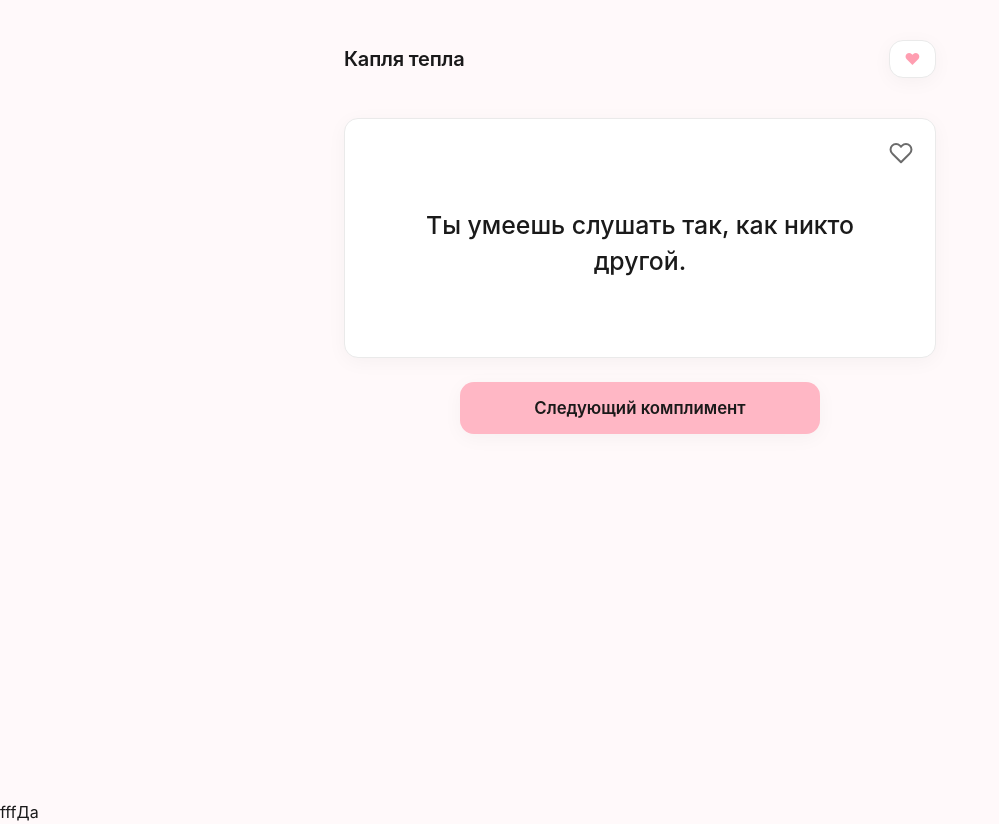
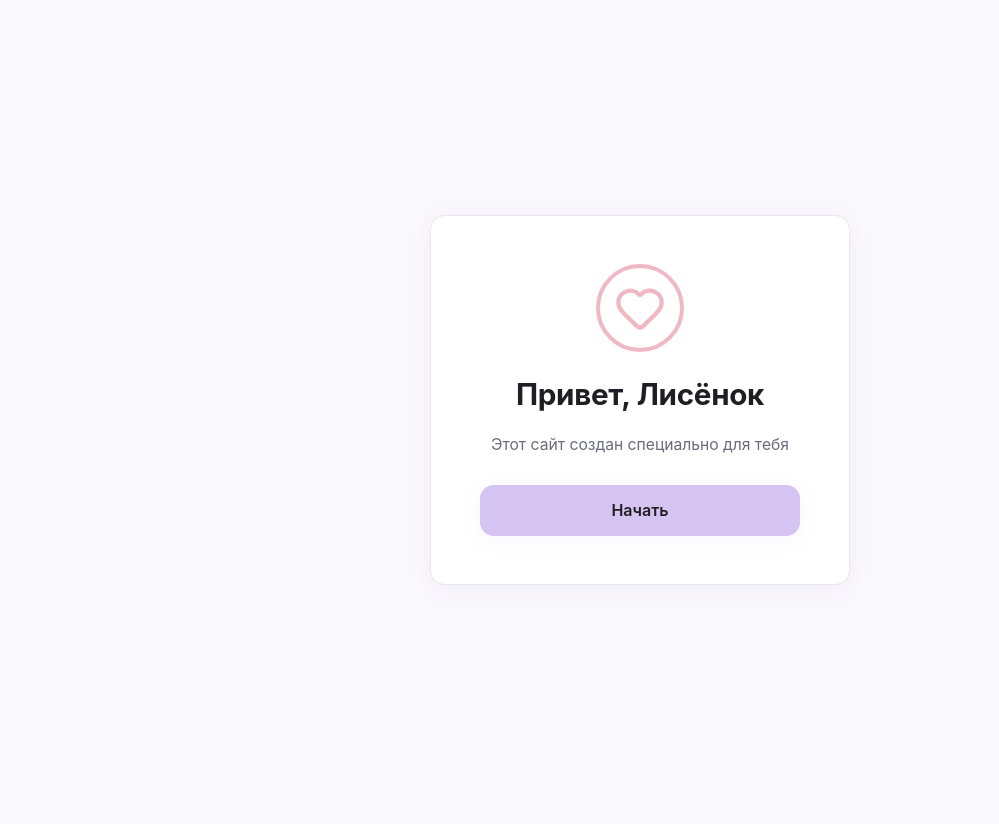
Before and after one commit to Owl-for-fox/my_love, a Vue app: page / in a window 1280 px wide. Shown: the whole page, without its empty margins (0-999 px from the left). After the commit the page ends 800 px from the top, so only its background shows below. Built offline with nearby package versions, Linux system fonts and the light colour scheme.

Commit message:
home page, new icons

```diff
--- a/index.html
+++ b/index.html
@@ -2,14 +2,16 @@
 <html lang="">
 <head>
   <meta charset="UTF-8">
-    <link rel="icon" type="image/x-icon" href="./favicon.ico">
-    <meta name="viewport" content="width=device-width, initial-scale=1.0">
-    <title>Vite App</title>
+  <link href="/hand-heart.png"
+        rel="icon"
+        type="image/png">
+  <meta content="width=device-width, initial-scale=1.0"
+        name="viewport">
+  <title>Лучшей девушке</title>
 </head>
 <body>
   <div id="app"></div>
-    <p>fffДа </p>
-    <script type="module" src="/src/main.ts"></script>
-
+  <script src="/src/main.ts"
+          type="module"></script>
 </body>
 </html>
--- a/src/App.vue
+++ b/src/App.vue
@@ -1,38 +1,57 @@
-<script setup lang="ts">
-import { computed, ref } from 'vue'
+<script lang="ts"
+        setup>
+import {computed, ref} from 'vue'
 import ComplimentCard from './components/ComplimentCard.vue'
 import FavoritesPanel from './components/FavoritesPanel.vue'
-import { useCompliments } from './composables/useCompliments'
-import { useFavorites } from './composables/useFavorites'
+import WelcomeScreen from './components/WelcomeScreen.vue'
+import {useCompliments} from './composables/useCompliments'
+import {useFavorites} from './composables/useFavorites'
 
-const { current, next } = useCompliments()
-const { favorites } = useFavorites()
+const {current, next} = useCompliments()
+const {favorites} = useFavorites()
 
+const started = ref(false)
 const showFavorites = ref(false)
 const favCount = computed(() => favorites.value.length)
 </script>
 
 <template>
-  <div class="page">
+  <WelcomeScreen v-if="!started"
+                 @start="started = true" />
+
+  <div v-else
+       class="page">
     <header class="header">
-      <h1>Капля тепла</h1>
+      <h1>©Специально для Лисенка</h1>
       <button
-        class="fav-trigger"
-        :aria-label="`Открыть избранное (${favCount})`"
-        @click="showFavorites = true"
-      >
-        <span class="fav-icon" aria-hidden="true">♥</span>
-        <span class="fav-count" v-if="favCount > 0">{{ favCount }}</span>
+          :aria-label="`Открыть избранное (${favCount})`"
+          class="fav-trigger"
+          @click="showFavorites = true">
+        <span aria-hidden="true"
+              class="fav-icon">
+          <svg class="lucide lucide-heart-icon lucide-heart"
+               fill="none"
+               height="24"
+               stroke="currentColor"
+               stroke-linecap="round"
+               stroke-linejoin="round"
+               stroke-width="2"
+               viewBox="0 0 24 24"
+               width="24"
+               xmlns="http://www.w3.org/2000/svg"><path d="M2 9.5a5.5 5.5 0 0 1 9.591-3.676.56.56 0 0 0 .818 0A5.49 5.49 0 0 1 22 9.5c0 2.29-1.5 4-3 5.5l-5.492 5.313a2 2 0 0 1-3 .019L5 15c-1.5-1.5-3-3.2-3-5.5" /></svg></span>
+        <span v-if="favCount > 0"
+              class="fav-count">{{ favCount }}</span>
       </button>
     </header>
 
     <main class="main">
       <ComplimentCard :text="current" />
-
-      <button class="next-btn" @click="next">Следующий комплимент</button>
+      <button class="next-btn"
+              @click="next">Следующий комплимент
+      </button>
     </main>
-
-    <FavoritesPanel :open="showFavorites" @close="showFavorites = false" />
+    <FavoritesPanel :open="showFavorites"
+                    @close="showFavorites = false" />
   </div>
 </template>
 
@@ -63,13 +82,12 @@ h1 {
   position: relative;
   display: inline-flex;
   align-items: center;
-  gap: 0.4rem;
+  gap: 0.2rem;
   padding: 0.5rem 0.9rem;
   border-radius: var(--radius);
   background: var(--card-bg);
   border: 1px solid var(--border);
   box-shadow: var(--shadow);
-  font-size: 0.95rem;
   transition: transform 140ms ease, background-color 160ms ease;
 }
 
@@ -82,8 +100,10 @@ h1 {
 }
 
 .fav-icon {
-  color: var(--accent-hover);
+  color: var(--decor-hover);
   font-size: 1rem;
+  display: flex;
+  align-items: center;
 }
 
 .fav-count {
--- a/src/assets/main.css
+++ b/src/assets/main.css
@@ -1,12 +1,14 @@
 :root {
-  --bg-page: #FFF9FA;
-  --text-primary: #1A1A1A;
-  --text-muted: #6B6B6B;
-  --accent: #FFB7C5;
-  --accent-hover: #FF9EB1;
+  --bg-page: #F9F8FC;
+  --text-primary: #1E1E24;
+  --text-muted: #6B6B7B;
+  --accent: #D5C4F2;
+  --accent-hover: #BDA8E6;
+  --decor: #F8D2D9;
+  --decor-hover: #F0B8C2;
   --card-bg: #FFFFFF;
-  --border: #EAEAEA;
-  --shadow: 0 4px 20px rgba(0, 0, 0, 0.04);
+  --border: #EAE5F2;
+  --shadow: 0 4px 20px rgba(190, 168, 230, 0.10);
   --radius: 14px;
 
   font-family: 'Inter', -apple-system, BlinkMacSystemFont, 'Segoe UI', Roboto, sans-serif;
--- a/src/components/ComplimentCard.vue
+++ b/src/components/ComplimentCard.vue
@@ -1,10 +1,11 @@
-<script setup lang="ts">
-import { computed } from 'vue'
-import { useFavorites } from '../composables/useFavorites'
+<script lang="ts"
+        setup>
+import {computed} from 'vue'
+import {useFavorites} from '../composables/useFavorites'
 
 const props = defineProps<{ text: string }>()
 
-const { toggle, favorites } = useFavorites()
+const {toggle, favorites} = useFavorites()
 const liked = computed(() => favorites.value.includes(props.text))
 
 function onToggle() {
@@ -16,31 +17,31 @@ function onToggle() {
 <template>
   <div class="card">
     <button
-      class="heart"
-      :class="{ active: liked }"
         :aria-label="liked ? 'Убрать из избранного' : 'Добавить в избранное'"
         :aria-pressed="liked"
+        :class="{ active: liked }"
+        class="heart"
         @click="onToggle"
     >
-      <svg
-        viewBox="0 0 24 24"
-        width="24"
-        height="24"
-        aria-hidden="true"
-        :fill="liked ? 'currentColor' : 'none'"
+      <svg :fill="liked ? 'currentColor' : 'none'"
+           class="lucide lucide-heart-icon lucide-heart"
+           height="30"
            stroke="currentColor"
-        stroke-width="2"
            stroke-linecap="round"
            stroke-linejoin="round"
-      >
-        <path
-          d="M20.84 4.61a5.5 5.5 0 0 0-7.78 0L12 5.67l-1.06-1.06a5.5 5.5 0 0 0-7.78 7.78l1.06 1.06L12 21.23l7.78-7.78 1.06-1.06a5.5 5.5 0 0 0 0-7.78z"
-        />
+           stroke-width="2"
+           viewBox="0 0 24 24"
+           width="30"
+           xmlns="http://www.w3.org/2000/svg">
+        <path d="M2 9.5a5.5 5.5 0 0 1 9.591-3.676.56.56 0 0 0 .818 0A5.49 5.49 0 0 1 22 9.5c0 2.29-1.5 4-3 5.5l-5.492 5.313a2 2 0 0 1-3 .019L5 15c-1.5-1.5-3-3.2-3-5.5" />
       </svg>
     </button>
 
-    <Transition name="fade-up" mode="out-in">
-      <p :key="text" class="text">{{ text }}</p>
+    <Transition mode="out-in"
+                name="fade-up">
+      <p :key="text"
+         class="text">{{ text }}
+      </p>
     </Transition>
   </div>
 </template>
@@ -83,12 +84,12 @@ function onToggle() {
 }
 
 .heart:hover {
-  background: rgba(255, 183, 197, 0.15);
-  color: var(--accent-hover);
+  background: rgba(248, 210, 217, 0.25);
+  color: var(--decor-hover);
 }
 
 .heart.active {
-  color: var(--accent-hover);
+  color: var(--decor-hover);
 }
 
 .heart:active {
--- /dev/null
+++ b/src/components/WelcomeScreen.vue
@@ -0,0 +1,118 @@
+<script lang="ts"
+        setup>
+defineEmits<{ start: [] }>()
+</script>
+
+<template>
+  <div class="welcome">
+    <div class="welcome-card">
+      <div aria-hidden="true"
+           class="welcome-heart">
+        <svg class="lucide lucide-heart-icon lucide-heart"
+             fill="none"
+             height="52"
+             stroke="currentColor"
+             stroke-linecap="round"
+             stroke-linejoin="round"
+             stroke-width="2"
+             viewBox="0 0 24 24"
+             width="52"
+             xmlns="http://www.w3.org/2000/svg">
+          <path d="M2 9.5a5.5 5.5 0 0 1 9.591-3.676.56.56 0 0 0 .818 0A5.49 5.49 0 0 1 22 9.5c0 2.29-1.5 4-3 5.5l-5.492 5.313a2 2 0 0 1-3 .019L5 15c-1.5-1.5-3-3.2-3-5.5" />
+        </svg>
+      </div>
+
+      <h1 class="welcome-title">Привет, Лисёнок</h1>
+      <p class="welcome-subtitle">
+        Этот сайт создан специально для тебя
+      </p>
+
+      <button class="welcome-btn"
+              type="button"
+              @click="$emit('start')">
+        Начать
+      </button>
+    </div>
+  </div>
+</template>
+
+<style scoped>
+.welcome {
+  min-height: 100dvh;
+  display: flex;
+  align-items: center;
+  justify-content: center;
+  padding: 1.5rem;
+}
+
+.welcome-card {
+  width: 100%;
+  max-width: 420px;
+  background: var(--card-bg);
+  border: 1px solid var(--border);
+  border-radius: var(--radius);
+  box-shadow: var(--shadow);
+  padding: 2.5rem 1.75rem;
+  display: flex;
+  flex-direction: column;
+  align-items: center;
+  text-align: center;
+  gap: 1rem;
+}
+
+.welcome-heart {
+  color: var(--decor-hover);
+  display: flex;
+  align-items: center;
+  justify-content: center;
+  width: 88px;
+  height: 88px;
+  border-radius: 50%;
+  border: 4px solid var(--decor-hover);
+  margin-bottom: 0.25rem;
+}
+
+.welcome-title {
+  font-size: 1.6rem;
+  font-weight: 700;
+  letter-spacing: -0.01em;
+}
+
+.welcome-subtitle {
+  color: var(--text-muted);
+  font-size: 0.98rem;
+  line-height: 1.55;
+}
+
+.welcome-btn {
+  margin-top: 0.75rem;
+  width: 100%;
+  max-width: 320px;
+  padding: 0.95rem 2rem;
+  border-radius: var(--radius);
+  background: var(--accent);
+  color: var(--text-primary);
+  font-size: 1rem;
+  font-weight: 600;
+  box-shadow: var(--shadow);
+  transition: background-color 160ms ease, transform 120ms ease;
+}
+
+.welcome-btn:hover {
+  background: var(--accent-hover);
+}
+
+.welcome-btn:active {
+  transform: scale(0.97);
+}
+
+@media (min-width: 720px) {
+  .welcome-card {
+    padding: 3rem 2.25rem;
+  }
+
+  .welcome-title {
+    font-size: 1.85rem;
+  }
+}
+</style>
```
Also changed, not shown: src/components/FavoritesPanel.vue (+72 -19 lines), public/hand-heart.png (added), 1 other file (tests, documents, lock files or other folders). Lines whose indentation alone changed are shown as unchanged.
